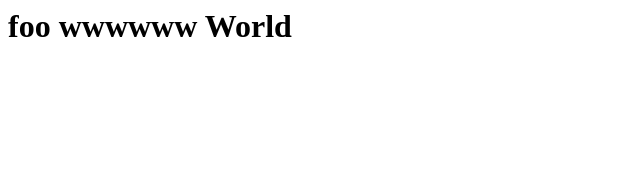
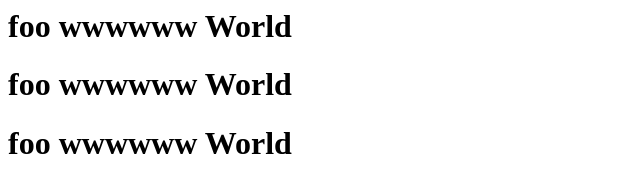
Before and after one commit to kevinwonjae/apple, a plain HTML site: page foo.html in a window 1280 px wide. Shown: the whole page, without its empty margins (0-640 px from the left). Drawn offline with Linux system fonts and the light colour scheme.

Commit message:
index added

```diff
--- a/foo.html
+++ b/foo.html
@@ -1,5 +1,7 @@
 <HTML>
     <BODY>
         <H1> foo wwwwww World </H1>
+        <H1> foo wwwwww World </H1>
+        <H1> foo wwwwww World </H1>
     </BODY>
 </HTML>
```
